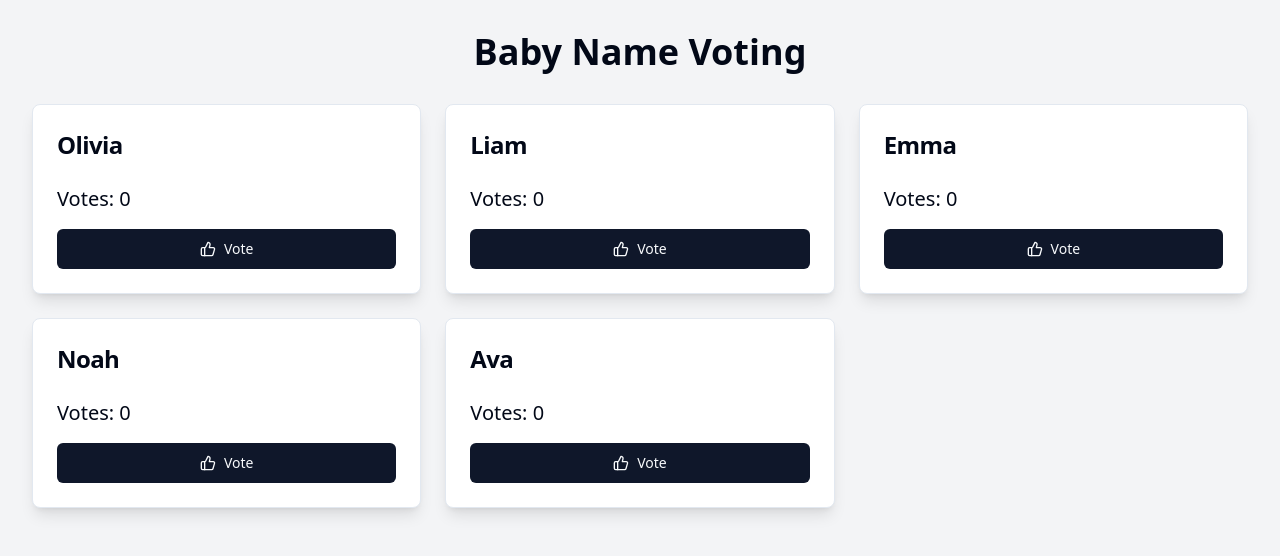
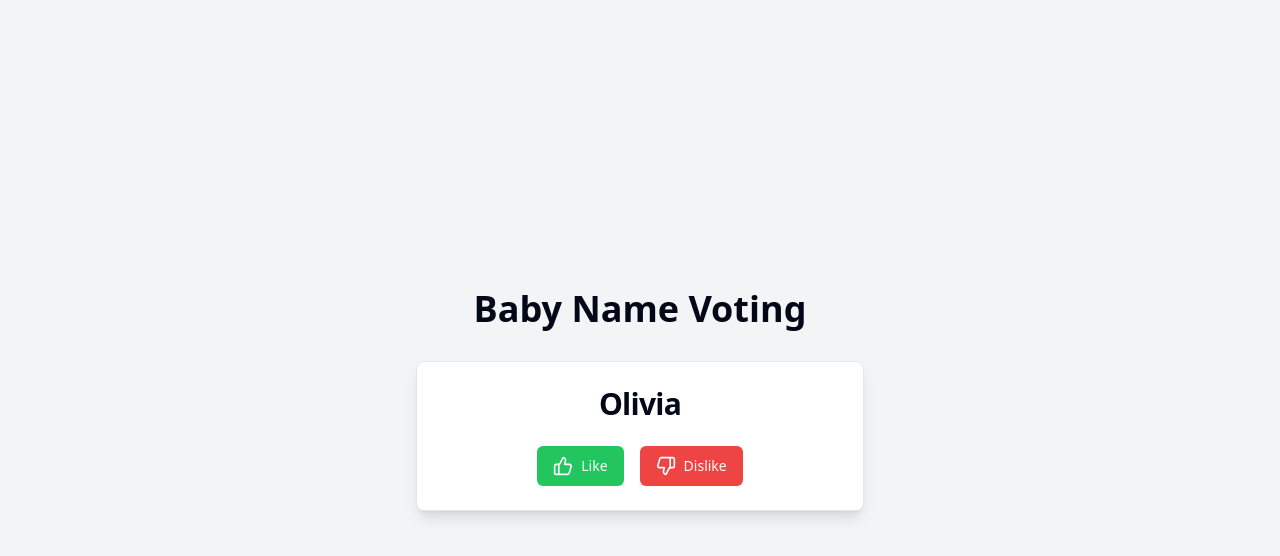
Before and after one commit to GPT-Engineer-App/babynames-vote-fest, a React (Vite) app: page / in a window 1280 px wide. Shown: the top 556 px of the page. Built offline with nearby package versions, Linux system fonts and the light colour scheme.

Commit message:
Implement single name voting with animations
Updated the baby name voting feature to display one name at a time, allowing users to like or dislike the name. Added animations for the voting actions to enhance user experience.
[skip gpt_engineer]

```diff
--- a/src/pages/Index.jsx
+++ b/src/pages/Index.jsx
@@ -2,22 +2,23 @@ import { useState } from 'react';
 import { useQuery, useMutation, useQueryClient } from '@tanstack/react-query';
 import { Button } from "@/components/ui/button";
 import { Card, CardContent, CardHeader, CardTitle } from "@/components/ui/card";
-import { ThumbsUp } from "lucide-react";
+import { ThumbsUp, ThumbsDown } from "lucide-react";
+import { motion } from "framer-motion";
 
 const fetchBabyNames = async () => {
   // Simulating API call
   return [
-    { id: 1, name: 'Olivia', votes: 0 },
-    { id: 2, name: 'Liam', votes: 0 },
-    { id: 3, name: 'Emma', votes: 0 },
-    { id: 4, name: 'Noah', votes: 0 },
-    { id: 5, name: 'Ava', votes: 0 },
+    { id: 1, name: 'Olivia' },
+    { id: 2, name: 'Liam' },
+    { id: 3, name: 'Emma' },
+    { id: 4, name: 'Noah' },
+    { id: 5, name: 'Ava' },
   ];
 };
 
 const Index = () => {
   const queryClient = useQueryClient();
-  const [votedNames, setVotedNames] = useState(new Set());
+  const [currentNameIndex, setCurrentNameIndex] = useState(0);
 
   const { data: babyNames, isLoading, isError } = useQuery({
     queryKey: ['babyNames'],
@@ -25,51 +26,59 @@ const Index = () => {
   });
 
   const voteMutation = useMutation({
-    mutationFn: (nameId) => {
+    mutationFn: (vote) => {
       // Simulating API call
-      return Promise.resolve(nameId);
+      return Promise.resolve(vote);
     },
-    onSuccess: (nameId) => {
-      queryClient.setQueryData(['babyNames'], (oldData) => {
-        return oldData.map((name) =>
-          name.id === nameId ? { ...name, votes: name.votes + 1 } : name
-        );
-      });
-      setVotedNames((prev) => new Set(prev).add(nameId));
+    onSuccess: () => {
+      setCurrentNameIndex((prevIndex) => (prevIndex + 1) % babyNames.length);
     },
   });
 
-  const handleVote = (nameId) => {
-    if (!votedNames.has(nameId)) {
-      voteMutation.mutate(nameId);
+  const handleVote = (liked) => {
+    if (babyNames && babyNames[currentNameIndex]) {
+      voteMutation.mutate({ nameId: babyNames[currentNameIndex].id, liked });
     }
   };
 
   if (isLoading) return <div className="text-center mt-8">Loading...</div>;
   if (isError) return <div className="text-center mt-8">Error fetching baby names</div>;
 
+  const currentName = babyNames && babyNames[currentNameIndex];
+
   return (
-    <div className="min-h-screen bg-gray-100 p-8">
+    <div className="min-h-screen bg-gray-100 p-8 flex flex-col items-center justify-center">
       <h1 className="text-4xl font-bold mb-8 text-center">Baby Name Voting</h1>
-      <div className="grid grid-cols-1 md:grid-cols-2 lg:grid-cols-3 gap-6">
-        {babyNames.map((name) => (
-          <Card key={name.id} className="shadow-lg">
+      {currentName && (
+        <motion.div
+          key={currentName.id}
+          initial={{ opacity: 0, y: 50 }}
+          animate={{ opacity: 1, y: 0 }}
+          exit={{ opacity: 0, y: -50 }}
+          transition={{ duration: 0.5 }}
+          className="w-full max-w-md"
+        >
+          <Card className="shadow-lg">
             <CardHeader>
-              <CardTitle className="text-2xl">{name.name}</CardTitle>
+              <CardTitle className="text-3xl text-center">{currentName.name}</CardTitle>
             </CardHeader>
-            <CardContent>
-              <p className="text-xl mb-4">Votes: {name.votes}</p>
+            <CardContent className="flex justify-center space-x-4">
               <Button
-                onClick={() => handleVote(name.id)}
-                disabled={votedNames.has(name.id)}
-                className="w-full"
+                onClick={() => handleVote(true)}
+                className="bg-green-500 hover:bg-green-600"
               >
-                <ThumbsUp className="mr-2 h-4 w-4" /> Vote
+                <ThumbsUp className="mr-2 h-5 w-5" /> Like
+              </Button>
+              <Button
+                onClick={() => handleVote(false)}
+                className="bg-red-500 hover:bg-red-600"
+              >
+                <ThumbsDown className="mr-2 h-5 w-5" /> Dislike
               </Button>
             </CardContent>
           </Card>
-        ))}
-      </div>
+        </motion.div>
+      )}
     </div>
   );
 };
```
